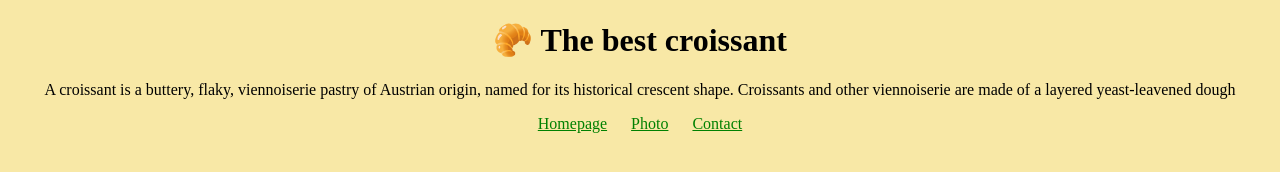
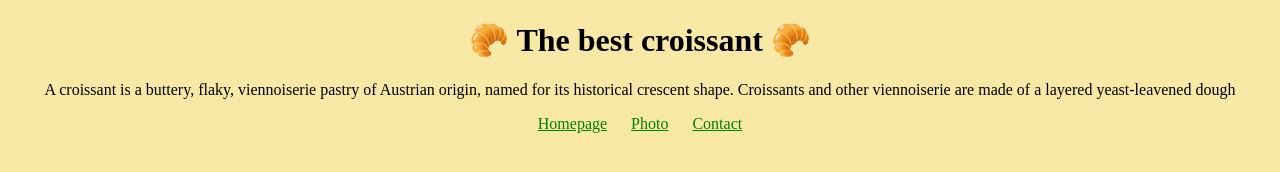
Before and after one commit to RaquelDommingues/Croissant-2.0, a plain HTML site: page index.html in a window 1280 px wide. Drawn offline with Linux system fonts and the light colour scheme.

Commit message:
H1 update

```diff
--- a/index.html
+++ b/index.html
@@ -11,7 +11,7 @@
     <meta name="croissant" content="Taste the best croissant in town" />
   </head>
   <body>
-    <h1>🥐 The best croissant </h1>
+    <h1>🥐 The best croissant 🥐</h1>
     <p>
       A croissant is a buttery, flaky, viennoiserie pastry of Austrian origin,
       named for its historical crescent shape. Croissants and other viennoiserie
```
